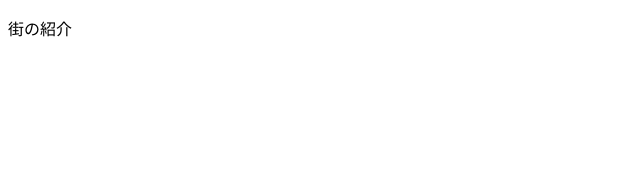
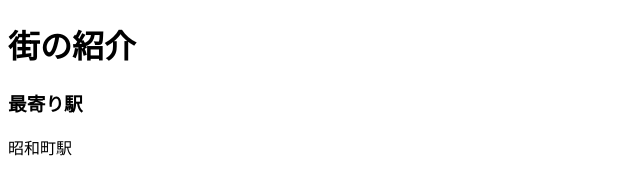
Before and after one commit to 2512007-jpg/ekimae1, a plain HTML site: page index.html in a window 1280 px wide. Shown: the whole page, without its empty margins (0-640 px from the left). Drawn offline with Linux system fonts and the light colour scheme.

Commit message:
最寄り駅追加

```diff
--- a/index.html
+++ b/index.html
@@ -6,6 +6,8 @@
     <title>Document</title>
 </head>
 <body>
-    <p>街の紹介</p>
+    <h1>街の紹介</h1>
+        <h3>最寄り駅</h3>
+            <p>昭和町駅</p>
 </body>
 </html>
```
